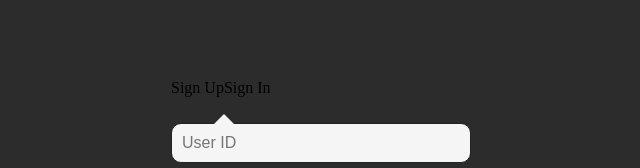
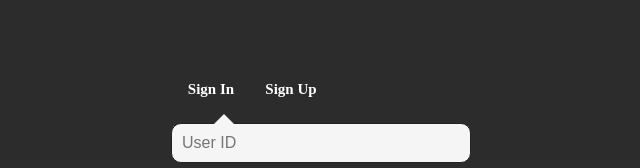
Before and after one commit to khu-open-source/movie-client, a JavaScript app: page /signin in a window 1280 px wide. Shown: the part 202-370 px from the top of the page, without its empty margins (319-959 px from the left). Built offline with nearby package versions, Linux system fonts and the light colour scheme.

Commit message:
feat: link to signup/in #13

```diff
--- a/src/pages/Signin.js
+++ b/src/pages/Signin.js
@@ -1,11 +1,17 @@
 /* eslint-disable react/button-has-type */
 import './login.css';
+
+import { Link } from 'react-router-dom';
 
 const Signin = () => (
   <div className="form signup">
     <nav className="form-header">
-      <li className="show-signup">Sign Up</li>
-      <li className="show-signin">Sign In</li>
+      <li className="show-sign">
+        <Link to="/SignIn">Sign In</Link>
+      </li>
+      <li className="show-sign">
+        <Link to="/SignUp">Sign Up</Link>
+      </li>
     </nav>
     <div className="arrow" />
     <div className="form-elements">
```
